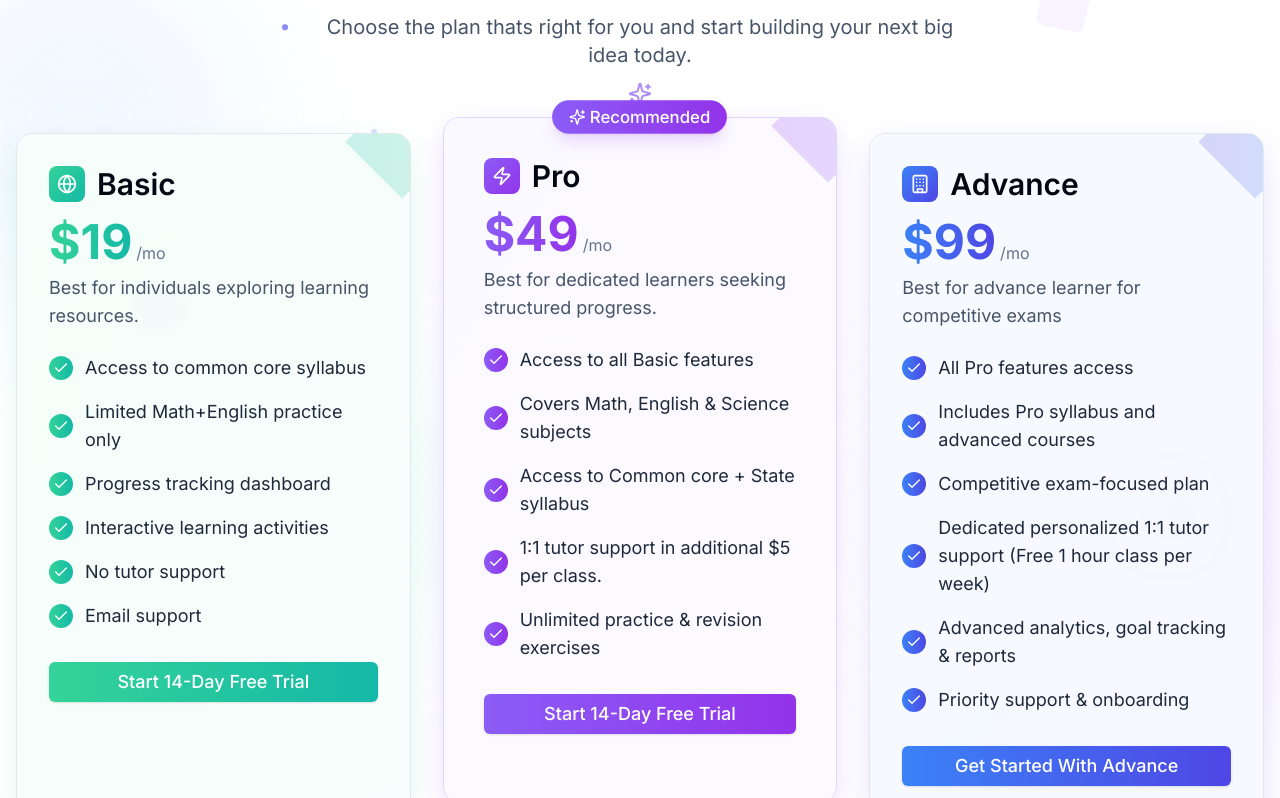
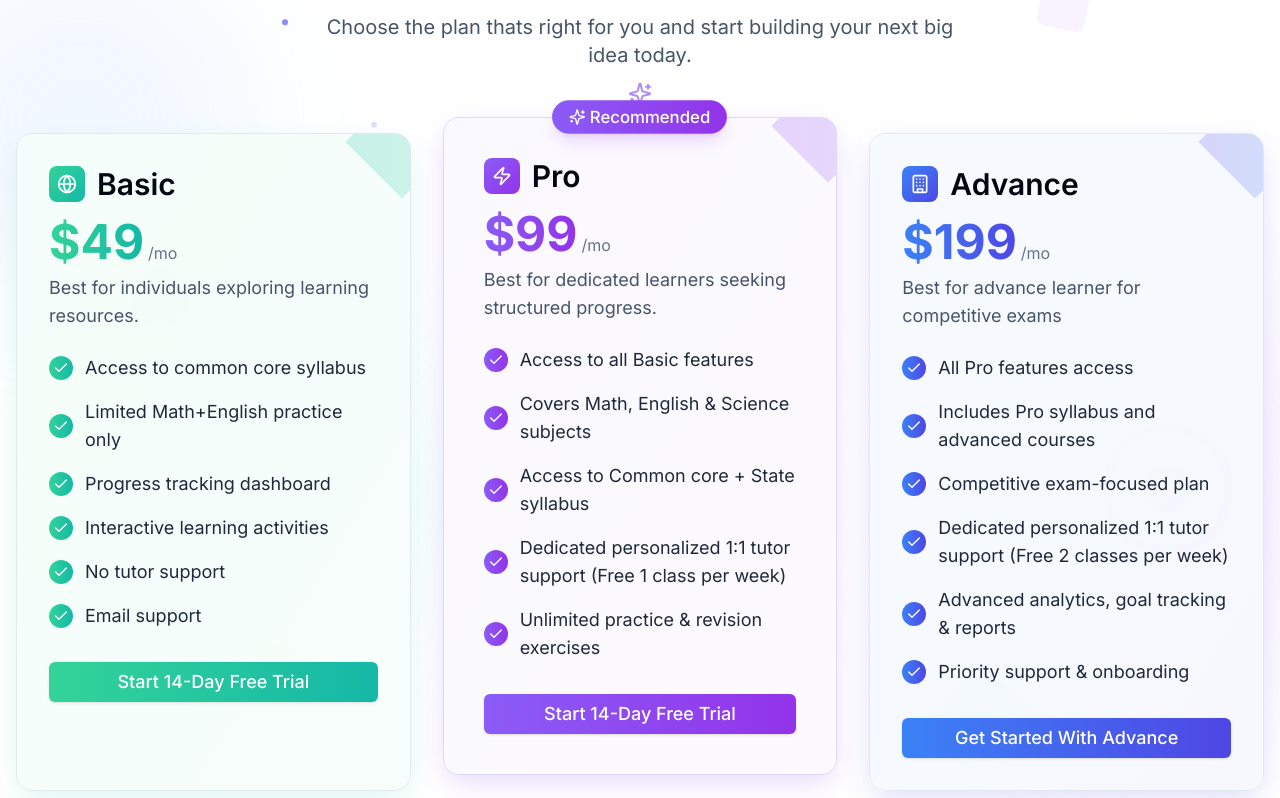
Before and after one commit to gradenext/GradeNext_marketing, a Next.js app: page /services in a window 1280 px wide. Shown: the part 4045-4843 px from the top of the page. Built offline with nearby package versions, Linux system fonts and the light colour scheme.

Commit message:
prices updated

```diff
--- a/src/components/PricingSection.tsx
+++ b/src/components/PricingSection.tsx
@@ -15,7 +15,7 @@ import Link from "next/link";
 const pricingPlans = [
   {
     name: "Basic",
-    price: "$19",
+    price: "$49",
     period: "/mo",
     description: "Best for individuals exploring learning resources.",
     features: [
@@ -35,14 +35,14 @@ const pricingPlans = [
   },
   {
     name: "Pro",
-    price: "$49",
+    price: "$99",
     period: "/mo",
     description: "Best for dedicated learners seeking structured progress.",
     features: [
       { name: "Access to all Basic features", included: true },
       { name: "Covers Math, English & Science subjects", included: true },
       { name: "Access to Common core + State syllabus", included: true },
-      { name: "1:1 tutor support in additional $5 per class.", included: true },
+      { name: "Dedicated personalized 1:1 tutor support (Free 1 class per week)", included: true },
       { name: "Unlimited practice & revision exercises", included: true },
       // { name: "Unlimited practice & revision exercises", included: true },
       // { name: "Priority email support", included: true },
@@ -57,14 +57,14 @@ const pricingPlans = [
   },
   {
     name: "Advance",
-    price: "$99",
+    price: "$199",
     period: "/mo",
     description: "Best for advance learner for competitive exams",
     features: [
       { name: "All Pro features access", included: true },
       { name: "Includes Pro syllabus and advanced courses", included: true },
       { name: "Competitive exam-focused plan", included: true },
-      { name: "Dedicated personalized 1:1 tutor support (Free 1 hour class per week)", included: true },
+      { name: "Dedicated personalized 1:1 tutor support (Free 2 classes per week)", included: true },
       { name: "Advanced analytics, goal tracking & reports", included: true },
       // { name: "Custom learning paths", included: true },
       // { name: "Dedicated tutor support", included: true },
```
